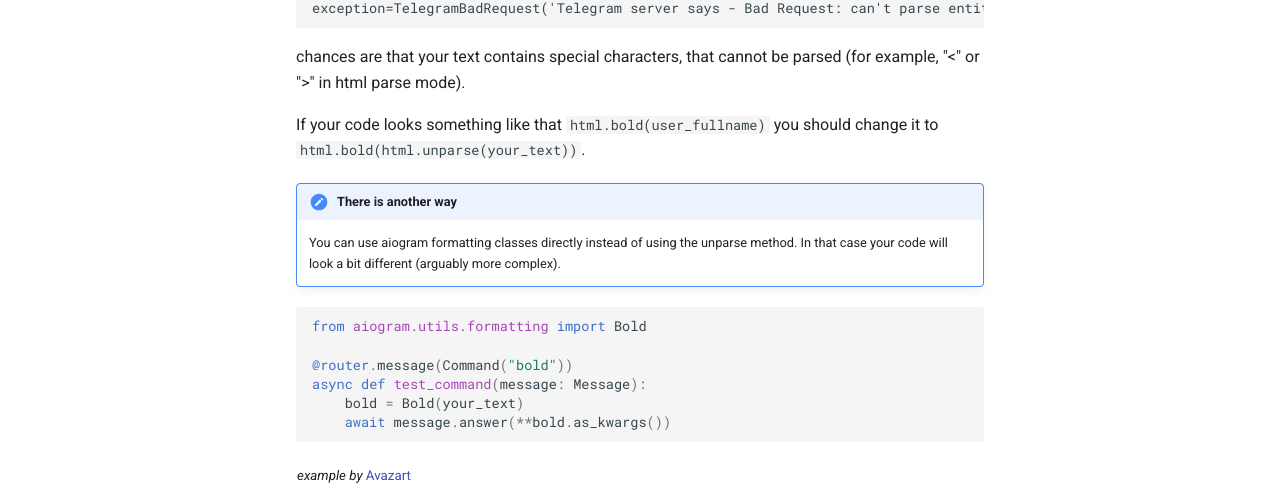
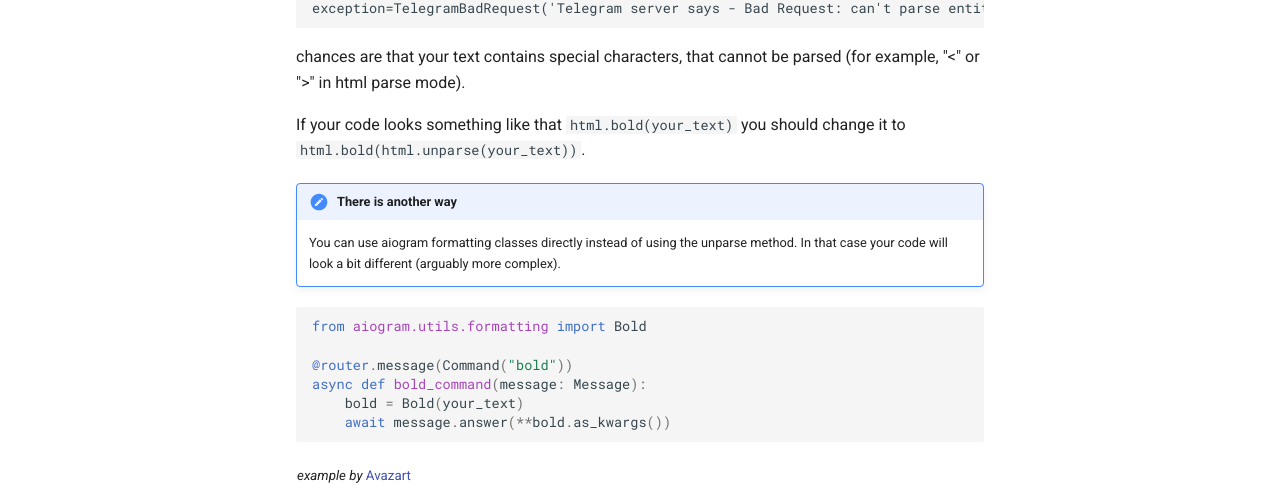
Before and after one commit to akchonya/aiogram-3-faq, an MkDocs documentation site: the page built from docs/common_errors.md, in a window 1280 px wide and 900 px high, scrolled down 2359 px. Shown: the part 328-813 px from the top of the window. Built offline with MkDocs 1.6.1 and Material for MkDocs 9.7.7, drawn with Linux system fonts in a browser that asks for light colours; comment, search, counter and statistics services are not loaded.

Commit message:
edit text

````diff
--- a/docs/common_errors.md
+++ b/docs/common_errors.md
@@ -110,7 +110,7 @@ exception=TelegramBadRequest('Telegram server says - Bad Request: can't parse en
 
 chances are that your text contains special characters, that cannot be parsed (for example, "<" or ">" in html parse mode).
 
-If your code looks something like that `html.bold(user_fullname)` you should change it to `html.bold(html.unparse(your_text))`.
+If your code looks something like that `html.bold(your_text)` you should change it to `html.bold(html.unparse(your_text))`.
 
 !!! note "There is another way"
     You can use aiogram formatting classes directly instead of using the unparse method. In that case your code will look a bit different (arguably more complex).
@@ -119,7 +119,7 @@ If your code looks something like that `html.bold(user_fullname)` you should cha
 from aiogram.utils.formatting import Bold
 
 @router.message(Command("bold"))
-async def test_command(message: Message):
+async def bold_command(message: Message):
     bold = Bold(your_text)
     await message.answer(**bold.as_kwargs())
 ```
````
